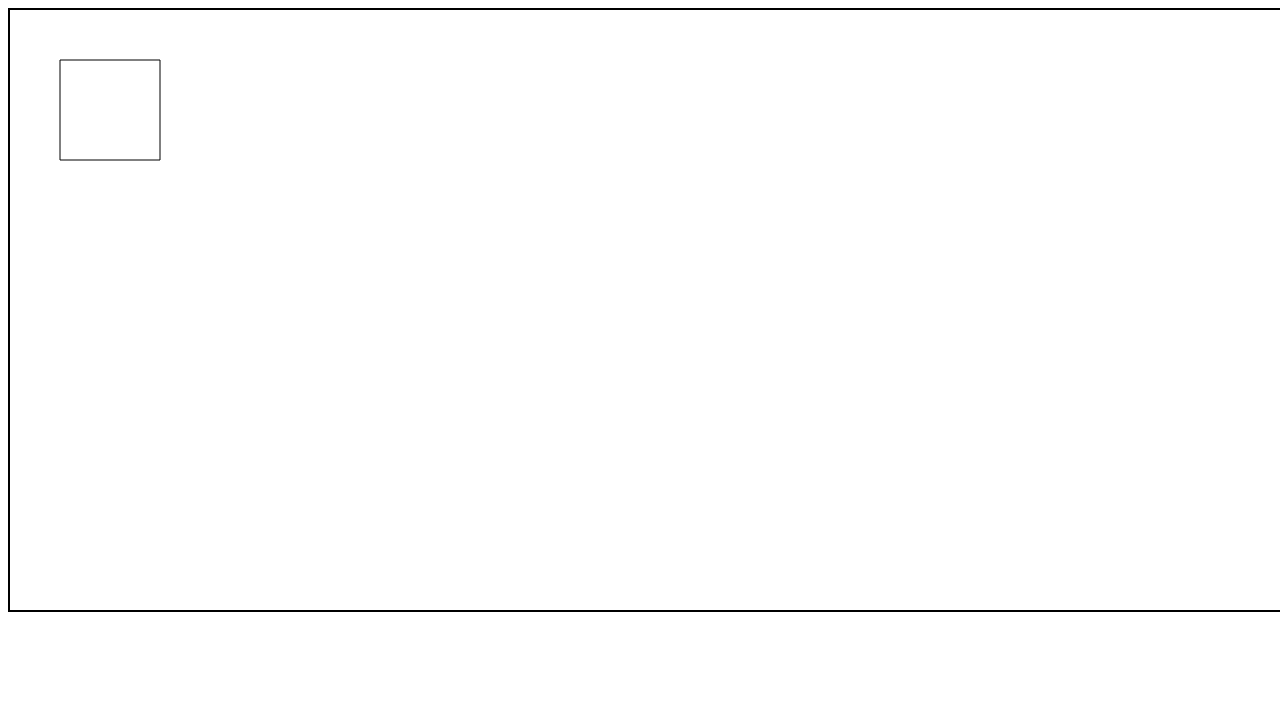
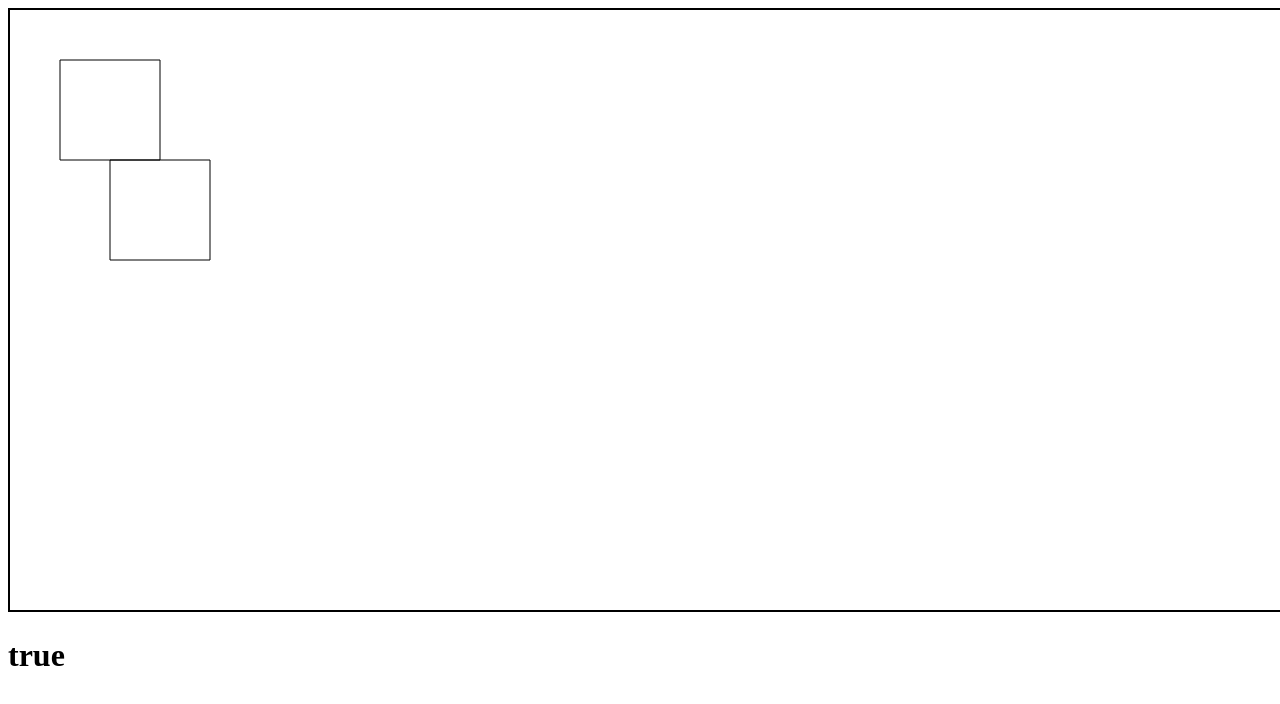
Before and after one commit to 1Rosion/PhysicsEngine_JS, a plain HTML site: page index.html in a window 1280 px wide. Shown: the top 704 px of the page. Drawn offline with Linux system fonts and the light colour scheme.

Commit message:
detect square collision

```diff
--- a/index.html
+++ b/index.html
@@ -12,10 +12,11 @@
             border: 2px solid black;
         }
     </style>
-
 </head>
 <body>
     <canvas width="1400px" height="600px"></canvas>
     <script type="module" src="./js/main.js"></script>
+
+    <h1></h1>
 </body>
 </html>
--- a/js/collision.js
+++ b/js/collision.js
@@ -1,5 +1,5 @@
-import * as shape from "./shape.js"
 import { Rectangle } from "./shape.js"
+import { Vector } from "./vector.js"
 
 function mixin(target, source) {
   Object.getOwnPropertyNames(source.constructor.prototype).forEach(name => {
@@ -105,11 +105,48 @@ export class RectangleCollider {
     collides(coll) {
         switch(this.constructor.name){
             case "RectangleCollider":
-
-
-
+                return checkCollisionSAT(this.getPoints(), coll.getPoints())
             break
         }
 
     }
 }
+
+function projectPolygon(axis, points) {
+    let min = Vector.dot(points[0], axis);
+    let max = min;
+    for (let i = 1; i < points.length; i++) {
+        const p = Vector.dot(points[i], axis);
+        if (p < min) min = p;
+        if (p > max) max = p;
+    }
+    return { min, max };
+}
+
+function overlaps(proj1, proj2) {
+    return proj1.max >= proj2.min && proj2.max >= proj1.min;
+}
+
+function getAxes(points) {
+    const axes = [];
+    for (let i = 0; i < points.length; i++) {
+        const next = (i + 1) % points.length;
+        const edge = Vector.subtract(points[next], points[i]);
+        const normal = Vector.normalize(Vector.perpendicular(edge));
+        axes.push(normal);
+    }
+    return axes;
+}
+
+function checkCollisionSAT(polygon1, polygon2) {
+    const axes = [...getAxes(polygon1), ...getAxes(polygon2)];
+    for (const axis of axes) {
+        const proj1 = projectPolygon(axis, polygon1);
+        const proj2 = projectPolygon(axis, polygon2);
+        if (!overlaps(proj1, proj2)) {
+            return false;
+        }
+    }
+
+  return true;
+}
--- a/js/main.js
+++ b/js/main.js
@@ -7,12 +7,17 @@ const ctx = canvas.getContext("2d")
 const world = new World()
 
 const Player = {
-    body : world.newRectangleCollider({shapeName : "rect", type : "dynamic", x : 100, y : 100, w : 100, h : 100, a : 0})
+    body : world.newRectangleCollider({type : "dynamic", x : 100, y : 100, w : 100, h : 100, a : 0})
 }
+
+const h1 = document.getElementsByTagName("H1")[0];
+let coll1 = world.newRectangleCollider({type : "dynamic", x : 150, y : 200, w : 100, h : 100, a : 0})
 
 function draw(){
     ctx.clearRect(0, 0, 1000, 1000)
     world.draw(ctx);
+
+    h1.innerHTML = coll1.collides(Player.body);
 }
 
 setInterval(draw, 10)
--- a/js/vector.js
+++ b/js/vector.js
@@ -3,4 +3,38 @@ export class Vector {
         this.x = x
         this.y = y
     }
+
+    static dot(v1, v2){
+        return v1.x * v2.x + v1.y * v2.y;
+    }
+
+    dot(v){
+        return this.x * v.x + this.y * v.y;
+    }
+
+    static subtract(v1, v2){
+        return new Vector(v1.x - v2.x, v1.y - v2.y);
+    }
+
+    subtract(v){
+        return new Vector(this.x - v.x, this.y - v.y);
+    }
+
+    static normalize(v){
+        const length = Math.sqrt(v.x * v.x + v.y * v.y);
+        return new Vector(v.x / length, v.y / length);
+    }
+
+    normalize(){
+        const length = Math.sqrt(this.x * this.x + this.y * this.y);
+        return new Vector(this.x / length, this.y / length );
+    }
+
+    static perpendicular(v){
+        return new Vector(-v.y, v.x);
+    }
+
+    perpendicular(){
+        return new Vector(-this.y, this.x);
+    }
 }
```
